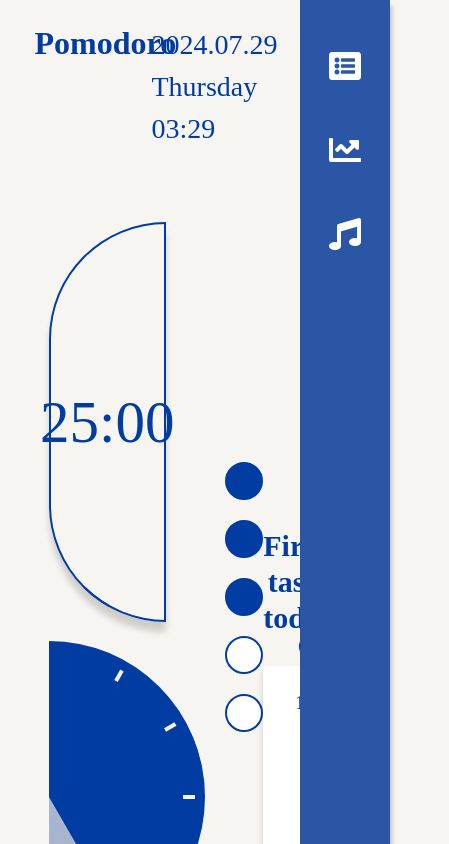
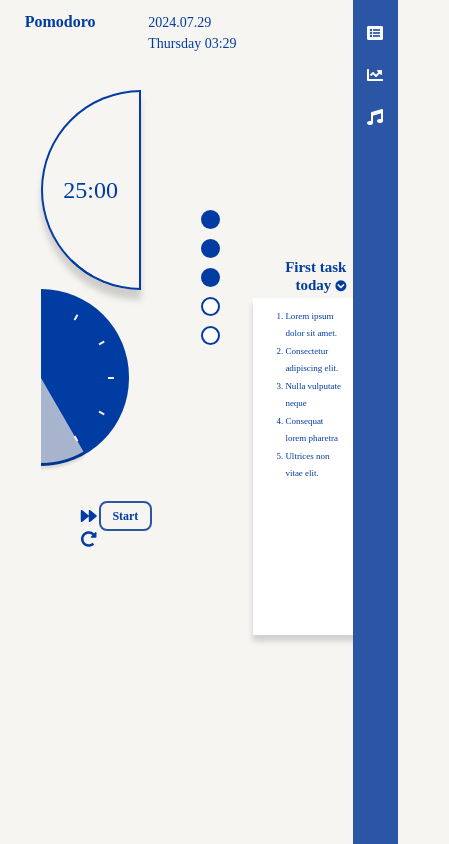
Before and after one commit to wicogohome/Pomodoro, a Vue app: page / in a window 390 px wide. Shown: the top 844 px of the page, 449 px wide, since content can reach past the window. Built offline with nearby package versions, Linux system fonts and the light colour scheme.

Commit message:
Fix: Tablet RWD (#2)
* fix: remove css & fix branch

* fix: tablet RWD

```diff
--- a/src/App.vue
+++ b/src/App.vue
@@ -124,9 +124,9 @@ export default defineComponent({
           </div>
           <div class="tab-pane fade" id="analysis" role="tabpanel" aria-labelledby="analysis-tab">
             <h3 class="text-center navbar-white-text">Analysis</h3>
-            <div class="navbar-white-col">
-              <canvas ref="anaRef" id="ana" width="380" height="250"></canvas>
-              <div class="offset-1 col-10 row align-items-center mt-2">
+            <div class="navbar-white-col d-flex flex-column">
+              <canvas ref="anaRef" id="ana" width="380" height="250" class="d-flex"></canvas>
+              <div class="d-flex align-items-center mt-2">
                 <i class="fas fa-chevron-left fa-2x"></i>
                 <div class="col text-center"><h4><b>Weekly</b></h4></div>
                 <i class="fas fa-chevron-right fa-2x"></i>
@@ -209,7 +209,7 @@ export default defineComponent({
               :class="{'white-circle': i > currentTask?.useTime}"></li>
         </ul>
       </div>
-      <div class="col-3">
+      <div class="col-md-3 col-4">
         <div class="todo-list-group">
           <h2 class="text-right">{{ currentTask?.name }}
             <i class="fas fa-chevron-circle-down fa-xs"></i>
@@ -223,9 +223,9 @@ export default defineComponent({
       </div>
     </div>
     <div class="col align-self-center">
-      <div class="offset-1 col-3 row align-items-center">
+      <div class="offset-1 col-md-3 col-4 row align-items-center">
         <i class="fas fa-forward fa-2x" @click="isRest = !isRest; skip()"></i>
-        <button class="btn btn-main-blue mx-4 col" :class="{'btn-pause-blue': switchButton}" id="switchButton"
+        <button class="btn btn-main-blue mx-md-4 mx-1 col" :class="{'btn-pause-blue': switchButton}" id="switchButton"
                 @click="timing">{{ switchButton ? 'Pause' : 'Start' }}
         </button>
         <i class="fas fa-redo-alt fa-2x" @click="reset"></i>
--- a/src/assets/main.css
+++ b/src/assets/main.css
@@ -2,6 +2,8 @@
 /* CSS Document */
 :root {
     --main-blue-color: #003CA1;
+    --circle-size: clamp(200px, 30vw, 400px);
+    font-size: 16px;
 }
 
 .main-blue {
@@ -15,12 +17,12 @@ body {
 }
 
 h1 {
-    font-size: 32px;
+    font-size: 2rem;
     font-weight: bold;
 }
 
 h2 {
-    font-size: 30px;
+    font-size: 1.875rem;
     font-weight: bold;
 }
 
@@ -32,7 +34,7 @@ h2 {
 
 .fixed-right {
     position: absolute;
-    right: 15px;
+    right: 0.9375rem;
     z-index: 1030;
     height: 100%;
 }
@@ -40,16 +42,16 @@ h2 {
 .blue-nav-bar {
     background-color: #2A56A5;
     height: auto;
-    width: 90px;
+    width: 5.625rem;
     color: white;
     z-index: 200;
-    box-shadow: 3px 6px 3px rgba(0, 0, 0, 0.16)
+    box-shadow: 0.1875rem 0.375rem 0.1875rem rgba(0, 0, 0, 0.16)
 }
 
 /****nav-item ******/
 .nav-item {
-    padding: 16px 0;
-    margin: 10px 0;
+    padding: 1rem 0;
+    margin: 0.625rem 0;
 }
 
 .navbar-nav > a {
@@ -58,30 +60,30 @@ h2 {
 
 .nav-item.active {
     background-color: #F1EDE6;
-    box-shadow: 0 3px 6px rgba(0, 0, 0, 0.16);
+    box-shadow: 0 0.1875rem 0.375rem rgba(0, 0, 0, 0.16);
     color: #003CA1;
 }
 
 /****nav-content ******/
+.white-space, .blue-space {
+    width: 34vw;
+    max-width: 400px;
+    padding: 1.25rem 1.875rem;
+}
+
 .white-space {
     background-color: #F1EDE6;
-    width: 34vw;
-    padding: 20px 30px;
 }
 
 .blue-space {
     background: linear-gradient(#5980C3, #3E68B2, #2A56A5);
-    width: 34vw;
-    padding: 20px 30px;
-
 }
 
 .navbar-white-col {
     background-color: #F0ECE9;
-    border-radius: 10px;
-    padding: 20px;
-    margin-top: 20px;
-
+    border-radius: 0.625rem;
+    padding: 1.25rem;
+    margin-top: 1.25rem;
 }
 
 .form-control {
@@ -95,8 +97,8 @@ hr {
 }
 
 ol.music {
-    font-size: 18px;
-    padding: 15px;
+    font-size: 1.125rem;
+    padding: 0.9375rem;
 }
 
 ol.music > li {
@@ -114,31 +116,32 @@ ol.music > li {
 
 /**** clock ******/
 .main-circle {
-    height: 400px;
-    width: 200px;
-    border-radius: 8000px 0 0 8000px;
+    height: var(--circle-size);
+    width: calc(var(--circle-size) / 2);
+    border-radius: 9999px 0 0 9999px;
     border: 2px solid var(--main-blue-color);
     box-shadow: 0 10px 6px rgba(0, 0, 0, 0.16);
     position: relative;
 }
 
 .blue-circle {
-    height: 312px;
-    width: 156px;
-    border-radius: 0 800px 800px 0;
+    height: calc(var(--circle-size) - 6vw);
+    width: calc((var(--circle-size) - 6vw) / 2);
+    border-radius: 0 9999px 9999px 0;
     background-color: var(--main-blue-color);
     position: absolute;
 }
 
 .clock-null-circle {
-    height: 350px;
-    width: 175px;
-    border-radius: 0 800px 800px 0;
+    height: calc(var(--circle-size) - 3.125rem);
+    width: calc((var(--circle-size) - 3.125rem) / 2);
+    border-radius: 0 9999px 9999px 0;
 }
 
 #clock, #scale {
     position: absolute;
-
+    width: var(--circle-size);
+    aspect-ratio: 1;
 }
 
 #time {
@@ -146,11 +149,11 @@ ol.music > li {
     top: 50%;
     left: 50%;
     transform: translate(-50%, -50%);
-    font-size: 59px;
+    font-size: 3.6875rem;
 }
 
 #date {
-    font-size: 28px;
+    font-size: 1.75rem;
 }
 
 /******btn******/
@@ -158,9 +161,9 @@ ol.music > li {
     border: 2px solid #2A56A5;
     border-radius: 8px;
     color: var(--main-blue-color);
-    font-size: 28px;
+    font-size: 1.75rem;
     font-weight: bolder;
-    padding: 0;
+    padding: 0.5rem 1rem;
 }
 
 .btn-pause-blue {
@@ -171,20 +174,20 @@ ol.music > li {
 /******todo_list******/
 .small-circle {
     background-color: var(--main-blue-color);
-    width: 38px;
-    height: 38px;
-    border-radius: 38px;
+    width: 2.375rem;
+    height: 2.375rem;
+    border-radius: 50%;
     border: 2px solid var(--main-blue-color);
-    margin: 20px;
+    margin: 1.25rem;
 }
 
 .xs-circle {
     background-color: var(--main-blue-color);
-    width: 12px;
-    height: 12px;
-    border-radius: 12px;
+    width: 0.75rem;
+    height: 0.75rem;
+    border-radius: 50%;
     border: 2px solid var(--main-blue-color);
-    margin: 3px;
+    margin: 0.1875rem;
 }
 
 .white-circle {
@@ -192,6 +195,8 @@ ol.music > li {
 }
 
 .todo-list {
+    height: 40vh;
+    overflow-y: auto;
     background-color: #FFFFFF;
     box-shadow: 0 6px 6px rgba(0, 0, 0, 0.16);
     position: absolute;
@@ -199,13 +204,57 @@ ol.music > li {
 
 .todo-list > ul {
     list-style-type: decimal;
-    line-height: 35px;
-    font-size: 18px;
-    padding: 20px 15px 20px 35px;
+    line-height: 2.1875rem;
+    font-size: 1.125rem;
+    padding: 1.25rem 0.9375rem 1.25rem 2.1875rem;
 }
 
 .navbar-todo-list {
-    line-height: 38px;
-    font-size: 22px;
-    padding: 0 20px;
+    line-height: 2.375rem;
+    font-size: 1.375rem;
+    padding: 0 1.25rem;
 }
+
+
+@media (max-width: 1200px) {
+    :root {
+        font-size: 14px;
+    }
+
+    .white-space, .blue-space {
+        width: 40vw;
+    }
+}
+
+@media (max-width: 992px) {
+    :root {
+        font-size: 12px;
+    }
+
+    .white-space, .blue-space {
+        width: 50vw;
+    }
+}
+
+@media (max-width: 768px) {
+    :root {
+        font-size: 10px;
+    }
+    .container-fluid {
+      width: 95%;
+  }
+}
+
+@media (max-width: 576px) {
+    :root {
+        font-size: 8px;
+    }
+
+    #time {
+        font-size: 3rem;
+    }
+
+    .btn-main-blue {
+        font-size: 1.5rem;
+    }
+}
```
